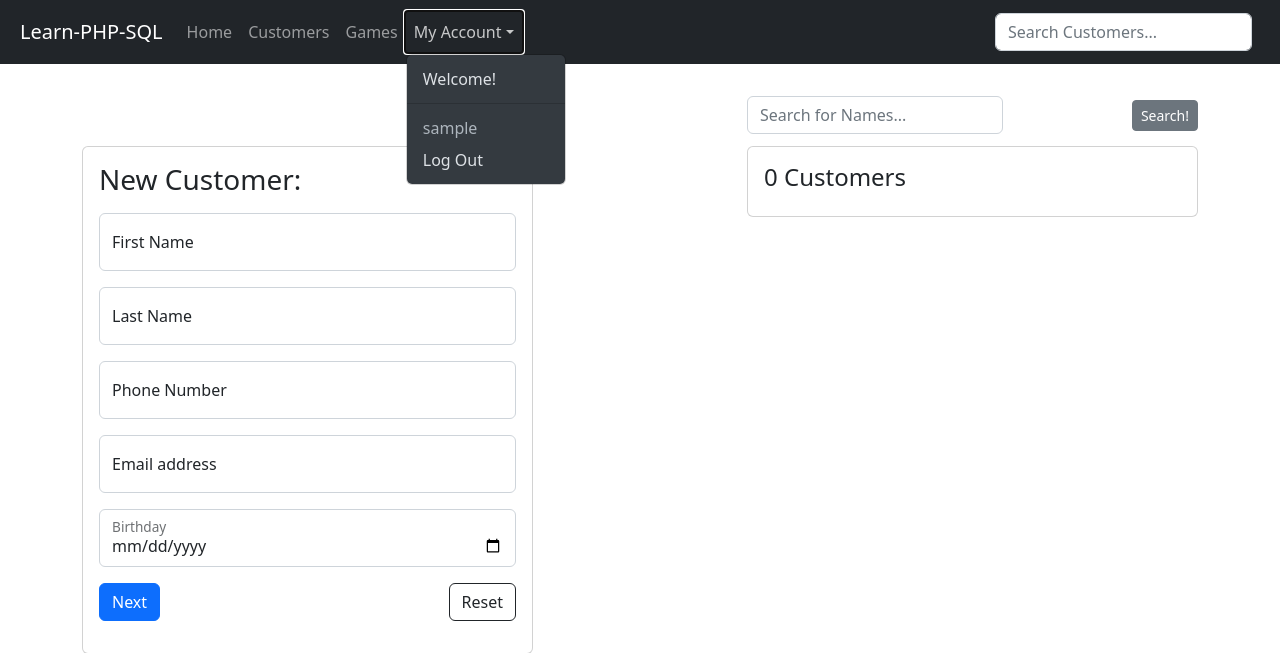
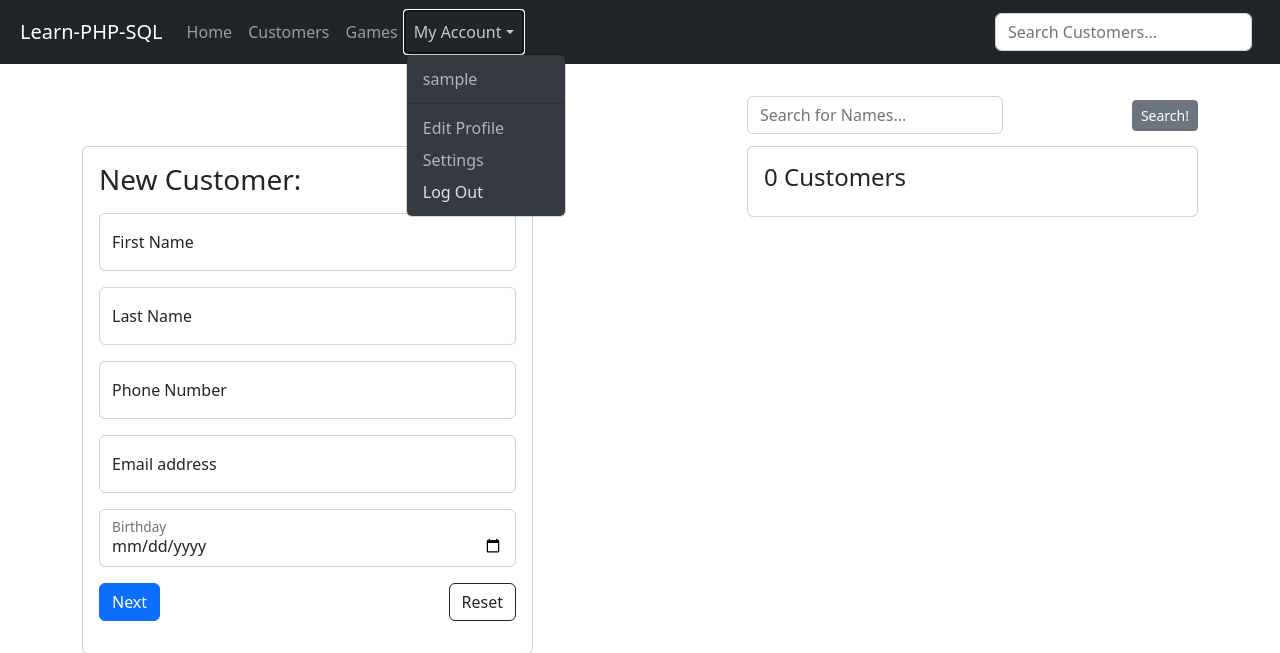
Before and after one commit to Valehead/Learn-PHP-SQL, a PHP site: page /index.php in a window 1280 px wide, after a click on "My Account". Shown: the top 653 px of the page. Run offline with PHP 8.4, Linux system fonts and the light colour scheme; the visitor is signed in with stand-in values (Sample User, id 1); data that the repository does not hold is empty.

Commit message:
navbar styling

```diff
--- a/src/inc/navbar.php
+++ b/src/inc/navbar.php
@@ -40,9 +40,10 @@ require_once($_SERVER['DOCUMENT_ROOT'] .'/Learn-PHP-SQL/src/bootstrap.php');
                             href="">My Account</a>
 
                             <ul class="dropdown-menu dropdown-menu-dark" aria-labelledby="navbarDropdown2">
-                                <li><span class="dropdown-item">Welcome!</span></li>
+                                <li><a href="/Learn-PHP-SQL/accounts/my-account.php" class="dropdown-item disabled"><?= $_SESSION['username']; ?></a></li>
                                 <li><hr class="dropdown-divider"></li>
-                                <li><a href="/Learn-PHP-SQL/accounts/my-account.php" class="dropdown-item disabled"><?= $_SESSION['username']; ?></a></li>
+                                <li><a href="" class="dropdown-item disabled">Edit Profile</a></li>
+                                <li><a href="" class="dropdown-item disabled">Settings</a></li>
                                 <li><a href="/Learn-PHP-SQL/accounts/logout.php" class="dropdown-item">Log Out</a></li>
                             </ul>
                         </li>
```
